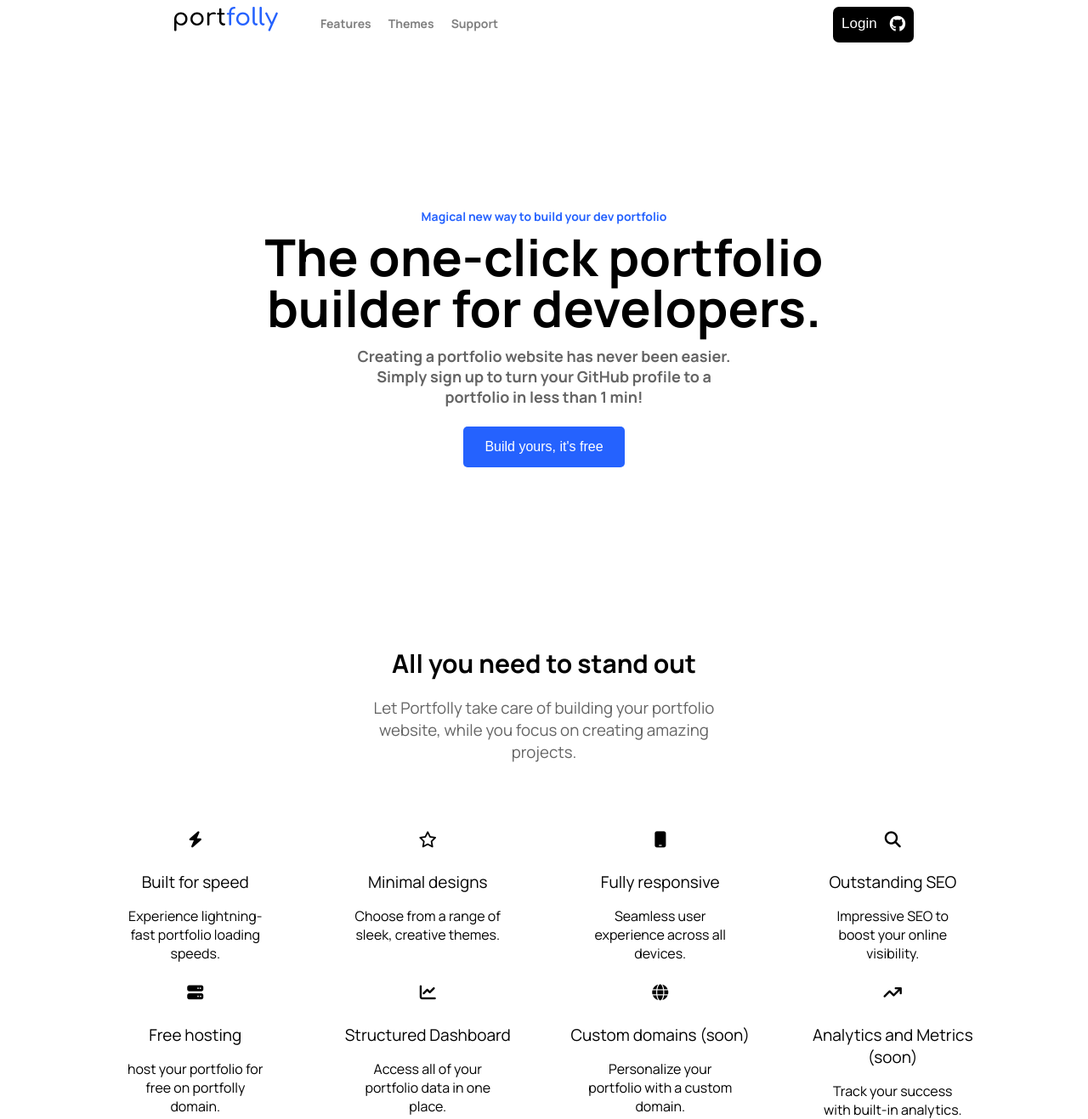
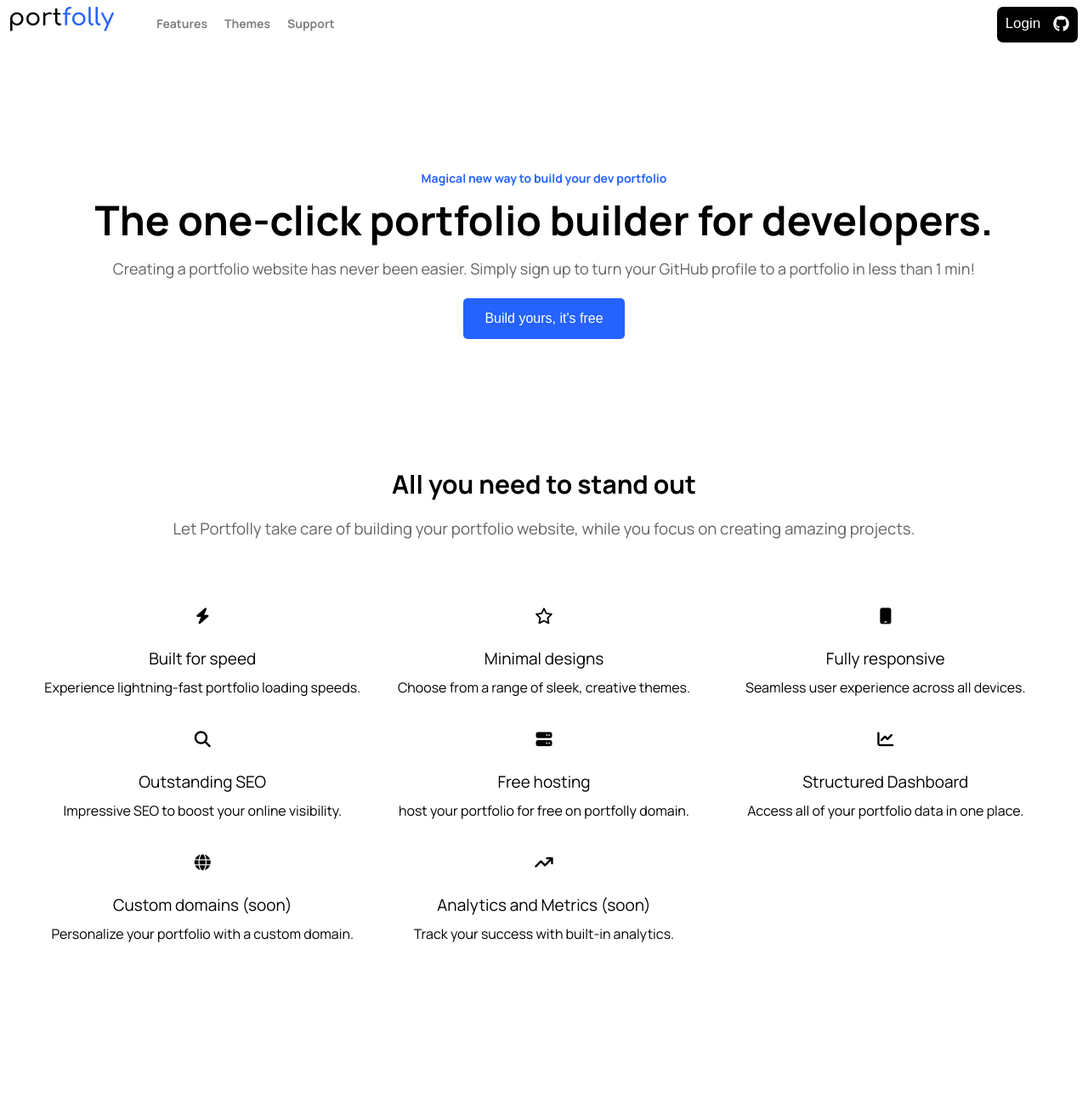
Before and after one commit to amine-omari/project-1, a plain HTML site: page index.html in a window 1280 px wide. Shown: the whole page at 85% size. After the commit the page ends 1128 px from the top, so only its background shows below. Drawn offline with Linux system fonts and the light colour scheme.

Commit message:
changed the css of the elements in the media query of the laptop

```diff
--- a/style.css
+++ b/style.css
@@ -200,4 +200,39 @@ section p {
     html {
         width: fit-content;
     }
+    header {
+        display: flex;
+        justify-content: space-between;
+        margin-bottom: 150px;
+    }
+    main {
+        margin: 0px;
+    }
+    main h3 {
+        margin: 10px 0px;
+    }
+    main h1 {
+        font-size: 48px;
+        margin: 0px;
+    }
+    main h2 {
+        padding: 0px 80px;
+        font-weight: normal;
+    }
+    section {
+        padding: 0px 10px 0px 10px;
+        margin: 150px 30px 0px 30px;
+    }
+    section h3 {
+        padding: 0px 60px;
+    }
+    .features-container {
+        display: grid;
+        grid-template-columns: repeat(3, 1fr);
+        grid-template-rows: repeat(3, auto);
+    }
+    section p {
+        padding: 0px;
+        margin: 10px 0px;
+    }
 }
```
